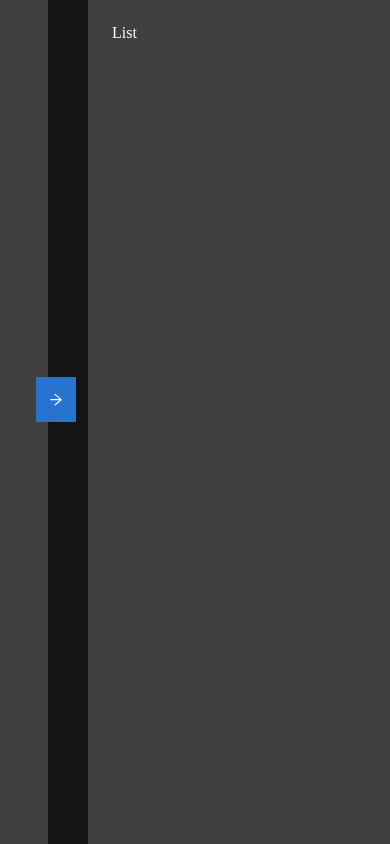
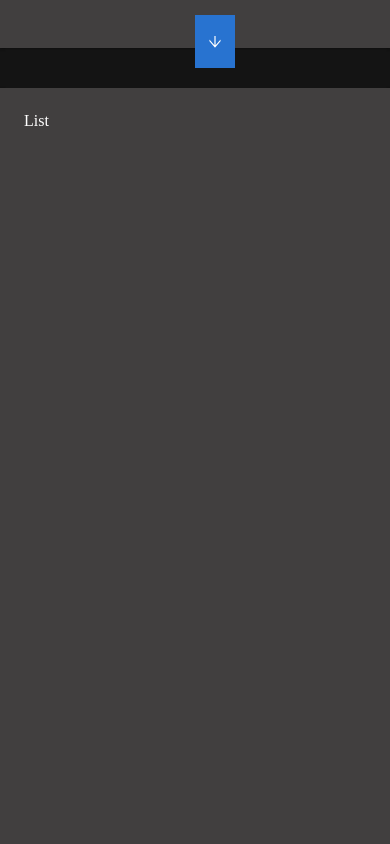
Before and after one commit to Rub4l1to/to-do-redux, a React (Vite) app: page / in a window 390 px wide. Built offline with nearby package versions, Linux system fonts and the light colour scheme.

Commit message:
Iteration layout responsive

```diff
--- a/src/components/Buttons/Arrow/styles.ts
+++ b/src/components/Buttons/Arrow/styles.ts
@@ -5,16 +5,14 @@ import { PaddingBlock, PaddingInline } from 'styles/mixins';
 
 export const Button = styled('button')<{ toggleButton: boolean }>`
   border: none;
-  ${PaddingBlock({ start: 0.75, end: 0.75 })};
+  ${PaddingBlock({ start: 1, end: 1 })};
   ${PaddingInline({ start: 0.75, end: 0.75 })};
   background: ${({ theme: { colors } }) => colors.secondary};
   color: ${({ theme: { colors } }) => colors.primary};
   position: absolute;
-  left: inherit;
-  right: -20px;
-  bottom: 50%;
+  bottom: -20px;
+  left: 50%;
   inline-size: 40px;
-  transform: translateX(20%);
   display: flex;
   justify-content: center;
   align-items: center;
@@ -30,6 +28,16 @@ export const Button = styled('button')<{ toggleButton: boolean }>`
     font-size: 16pt;
     font-weight: bold;
     transition: transform 0.3s ease-in-out;
-    transform: rotate(${({ toggleButton }) => (toggleButton ? '-180deg' : '0deg')});
+    transform: rotate(${({ toggleButton }) => (toggleButton ? '-90deg' : '90deg')});
+  }
+
+  @media (min-width: ${({ theme: { breakpoints } }) => breakpoints.md}) {
+    left: inherit;
+    right: -25px;
+    bottom: 49%;
+
+    & svg {
+      transform: rotate(${({ toggleButton }) => (toggleButton ? '-180deg' : '0deg')});
+    }
   }
 `;
--- a/src/components/Iterations/styles.ts
+++ b/src/components/Iterations/styles.ts
@@ -1,8 +1,7 @@
 import styled from '@emotion/styled';
+import { fadeIn } from 'styles/animations';
 
 //* Button styles
-import { Button } from 'components/Buttons/Arrow/styles';
-import { fadeIn, fadeOut } from 'styles/animations';
 import { PaddingBlock, PaddingInline } from 'styles/mixins';
 
 export const Iterations = styled('article')<{ toggle: boolean }>`
@@ -11,20 +10,35 @@ export const Iterations = styled('article')<{ toggle: boolean }>`
   position: relative;
   top: 0;
   background: ${({ theme: { colors } }) => colors.background};
-  inline-size: ${({ toggle }) => (toggle ? '380px' : '30px')};
+  block-size: ${({ toggle }) => (toggle ? '650px' : '30px')};
+  box-shadow: 0 1px 3px rgba(0, 0, 0, 0.12), 0 1px 2px rgba(0, 0, 0, 0.24);
 
-  transition: inline-size 1s ease;
-  box-shadow: 0 1px 3px rgba(0, 0, 0, 0.12), 0 1px 2px rgba(0, 0, 0, 0.24);
+  @media (max-width: ${({ theme: { breakpoints } }) => breakpoints.md}) {
+    animation: ${fadeIn} 1s ease-in-out;
+    transition: block-size 1s ease;
+  }
+
+  @media (min-width: ${({ theme: { breakpoints } }) => breakpoints.md}) {
+    inline-size: ${({ toggle }) => (toggle ? '380px' : '30px')};
+    block-size: 100vh;
+    transition: inline-size 0.2s ease;
+  }
 `;
 
 export const Content = styled('div')<{ toggle: boolean }>`
   position: relative;
-  inline-size: fit-content;
+  inline-size: initial;
   display: flex;
-  gap: 24px;
+  gap: 12px;
   flex-direction: column;
-  transition: all 1s;
-  transform: ${({ toggle }) => (toggle ? 'translateX(0)' : 'translateX(-150%)')};
+  transform: ${({ toggle }) => (toggle ? 'translateY(0)' : 'translateY(-150%)')};
+  opacity: ${({ toggle }) => (toggle ? '1' : '0')};
+  transition: transform 1s ease;
+
+  @media (min-width: ${({ theme: { breakpoints } }) => breakpoints.md}) {
+    inline-size: fit-content;
+    transform: ${({ toggle }) => (toggle ? 'translateX(0)' : 'translateX(-150%)')};
+  }
 `;
 
 export const Heading = styled('div')`
--- a/src/pages/Home/styles.ts
+++ b/src/pages/Home/styles.ts
@@ -6,5 +6,9 @@ export const Home = styled('section')`
   min-block-size: 100vh;
   gap: 40px;
   display: flex;
-  flex-direction: row;
+  flex-direction: column;
+
+  @media (min-width: ${({ theme: { breakpoints } }) => breakpoints.md}) {
+    flex-direction: row;
+  }
 `;
```
